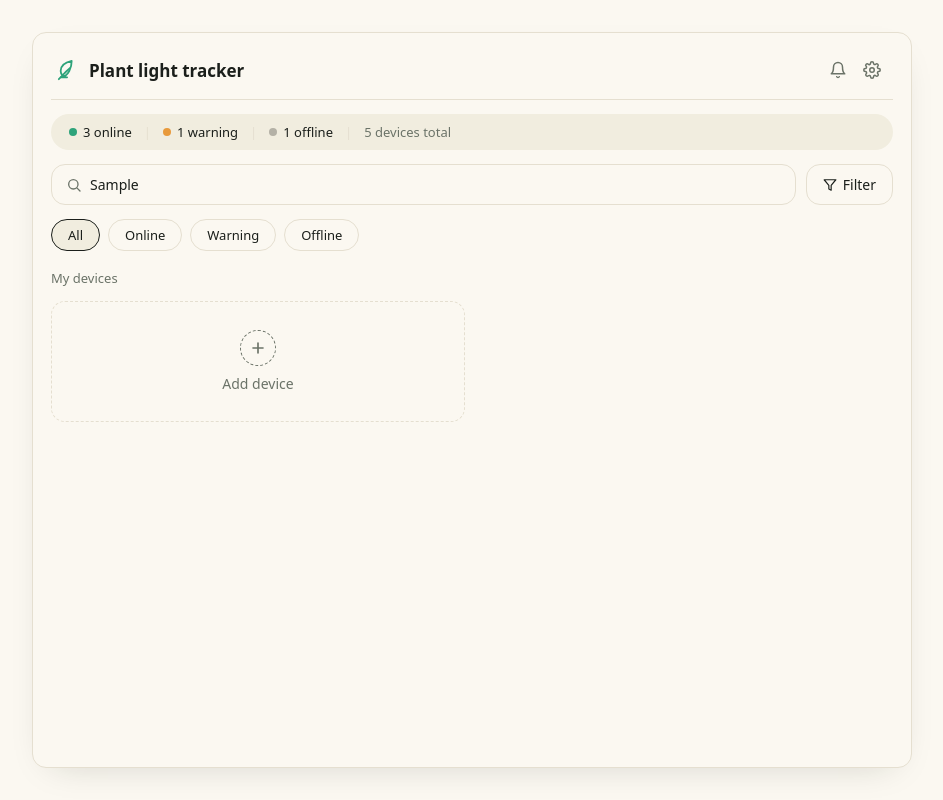
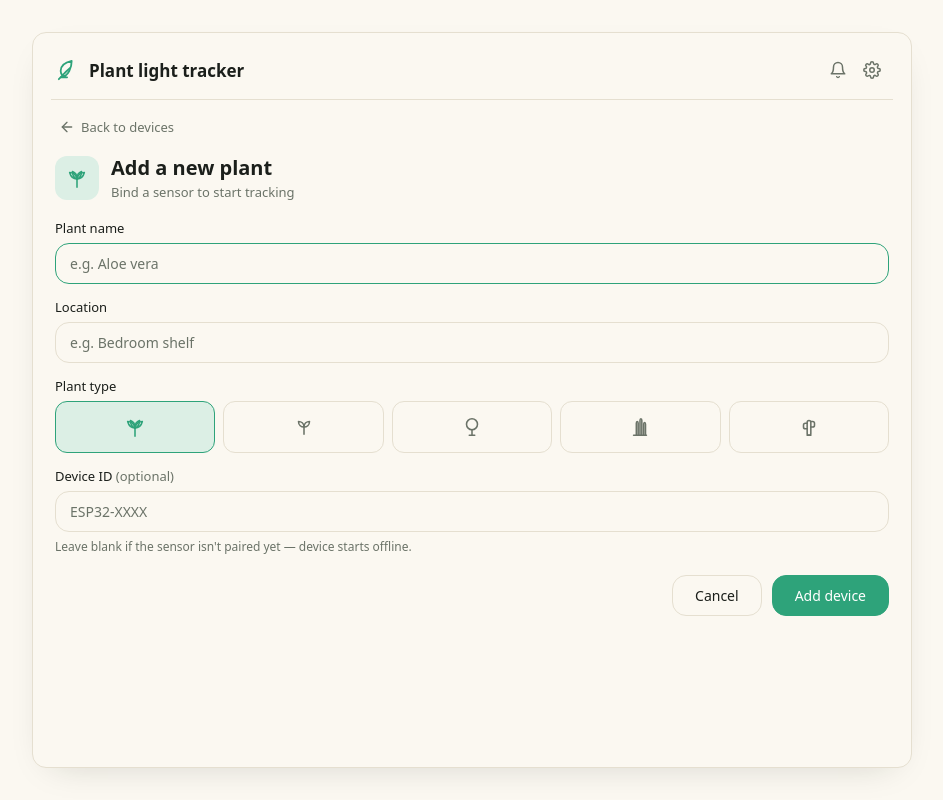
Before and after one commit to Deminalla/Hackathon2026DB, a React (Vite) app: page / in a window 1280 px wide. Both pictures are taken after typing "Sample" into the empty fields and a click on the button "Add device". Shown: the whole page, without its empty margins (168-1111 px from the left). Built offline with nearby package versions, Linux system fonts and the light colour scheme.

Commit message:
add plant form

```diff
--- a/src/App.css
+++ b/src/App.css
@@ -132,6 +132,110 @@
   border-radius: var(--radius);
   color: var(--ink-muted);
   font-size: 14px;
+}
+
+/* Add-device form */
+.form-fields {
+  display: flex;
+  flex-direction: column;
+  gap: 14px;
+  padding: 0 4px;
+}
+.form-field {
+  display: flex;
+  flex-direction: column;
+  gap: 6px;
+}
+.form-label {
+  font-size: 13px;
+  font-weight: 500;
+  color: var(--ink);
+}
+.form-label-hint {
+  font-weight: 400;
+  color: var(--ink-muted);
+}
+.form-input {
+  background: var(--bg);
+  border: 1px solid var(--border);
+  border-radius: var(--radius);
+  padding: 10px 14px;
+  font: inherit;
+  font-size: 14px;
+  color: var(--ink);
+  outline: none;
+  transition: border-color 0.12s;
+}
+.form-input::placeholder { color: var(--ink-muted); }
+.form-input:focus { border-color: var(--green); }
+.form-input-error { border-color: var(--danger); }
+.form-error {
+  font-size: 12px;
+  color: var(--danger);
+}
+.form-hint {
+  font-size: 12px;
+  color: var(--ink-muted);
+}
+
+.icon-picker {
+  display: grid;
+  grid-template-columns: repeat(5, 1fr);
+  gap: 8px;
+}
+.icon-option {
+  background: var(--bg);
+  border: 1.5px solid var(--border);
+  border-radius: 12px;
+  padding: 14px;
+  cursor: pointer;
+  color: var(--ink-muted);
+  display: flex;
+  align-items: center;
+  justify-content: center;
+  transition: border-color 0.12s, background 0.12s, color 0.12s;
+}
+.icon-option:hover { border-color: var(--ink-muted); color: var(--ink); }
+.icon-option-selected {
+  border-color: var(--green);
+  background: var(--green-soft);
+  color: var(--green);
+}
+
+.form-actions {
+  display: flex;
+  gap: 10px;
+  justify-content: flex-end;
+  padding: 6px 4px 0;
+}
+.btn-secondary,
+.btn-primary {
+  padding: 10px 22px;
+  border-radius: var(--radius);
+  font: inherit;
+  font-size: 14px;
+  font-weight: 500;
+  cursor: pointer;
+  border: 1px solid var(--border);
+  transition: background 0.12s, border-color 0.12s;
+}
+.btn-secondary {
+  background: var(--bg);
+  color: var(--ink);
+}
+.btn-secondary:hover { background: var(--surface); }
+.btn-primary {
+  background: var(--green);
+  color: white;
+  border-color: var(--green);
+}
+.btn-primary:hover { background: #258a66; border-color: #258a66; }
+
+@media (max-width: 480px) {
+  .icon-picker { grid-template-columns: repeat(3, 1fr); }
+  .form-actions { flex-direction: column-reverse; }
+  .btn-secondary,
+  .btn-primary { width: 100%; }
 }
 
 /* Pills (shared) */
--- a/src/App.jsx
+++ b/src/App.jsx
@@ -6,13 +6,16 @@ import FilterTabs from "./components/FilterTabs";
 import DeviceCard from "./components/DeviceCard";
 import AddDeviceCard from "./components/AddDeviceCard";
 import DeviceDetail from "./components/DeviceDetail";
-import { devices } from "./data/mockData";
+import AddDeviceForm from "./components/AddDeviceForm";
+import { devices as initialDevices, createDevice } from "./data/mockData";
 import "./App.css";
 
 export default function App() {
+  const [devices, setDevices] = useState(initialDevices);
   const [search, setSearch] = useState("");
   const [filter, setFilter] = useState("all");
   const [selectedId, setSelectedId] = useState("monstera");
+  const [view, setView] = useState("list"); // "list" | "detail" | "add"
   const [openId, setOpenId] = useState(null);
 
   const counts = useMemo(
@@ -21,7 +24,7 @@ export default function App() {
       warning: devices.filter((d) => d.status === "warning").length,
       offline: devices.filter((d) => d.status === "offline").length,
     }),
-    [],
+    [devices],
   );
 
   const filtered = useMemo(() => {
@@ -34,16 +37,38 @@ export default function App() {
           d.name.toLowerCase().includes(q) ||
           d.location.toLowerCase().includes(q),
       );
-  }, [search, filter]);
+  }, [devices, search, filter]);
 
-  const openDevice = openId ? devices.find((d) => d.id === openId) : null;
-  if (openDevice) {
-    return <DeviceDetail device={openDevice} onBack={() => setOpenId(null)} />;
+  if (view === "add") {
+    return (
+      <AddDeviceForm
+        onSubmit={(input) => {
+          const newDevice = createDevice(input);
+          setDevices((prev) => [...prev, newDevice]);
+          setSelectedId(newDevice.id);
+          setView("list");
+        }}
+        onCancel={() => setView("list")}
+      />
+    );
+  }
+
+  if (view === "detail") {
+    const openDevice = devices.find((d) => d.id === openId);
+    if (openDevice) {
+      return (
+        <DeviceDetail
+          device={openDevice}
+          onBack={() => setView("list")}
+        />
+      );
+    }
   }
 
   const handleOpen = (id) => {
     setSelectedId(id);
     setOpenId(id);
+    setView("detail");
   };
 
   return (
@@ -63,7 +88,7 @@ export default function App() {
               onClick={() => handleOpen(d.id)}
             />
           ))}
-          <AddDeviceCard />
+          <AddDeviceCard onClick={() => setView("add")} />
         </div>
       </div>
     </div>
--- /dev/null
+++ b/src/components/AddDeviceForm.jsx
@@ -0,0 +1,135 @@
+import { useState } from "react";
+import Header from "./Header";
+import { PlantIcon } from "./PlantIcons";
+
+function ArrowLeftIcon() {
+  return (
+    <svg width="16" height="16" viewBox="0 0 24 24" fill="none" stroke="currentColor" strokeWidth="2" strokeLinecap="round" strokeLinejoin="round" aria-hidden="true">
+      <line x1="19" y1="12" x2="5" y2="12" />
+      <polyline points="12 19 5 12 12 5" />
+    </svg>
+  );
+}
+
+const ICON_OPTIONS = [
+  { value: "monstera", label: "Monstera / leafy"   },
+  { value: "sprout",   label: "Herb / sprout"      },
+  { value: "tree",     label: "Tree / ficus"       },
+  { value: "spike",    label: "Snake plant"        },
+  { value: "cactus",   label: "Cactus / succulent" },
+];
+
+export default function AddDeviceForm({ onSubmit, onCancel }) {
+  const [name, setName] = useState("");
+  const [location, setLocation] = useState("");
+  const [icon, setIcon] = useState("monstera");
+  const [deviceId, setDeviceId] = useState("");
+  const [errors, setErrors] = useState({});
+
+  function handleSubmit(e) {
+    e.preventDefault();
+    const next = {};
+    if (!name.trim()) next.name = "Required";
+    if (!location.trim()) next.location = "Required";
+    if (Object.keys(next).length) {
+      setErrors(next);
+      return;
+    }
+    onSubmit({
+      name: name.trim(),
+      location: location.trim(),
+      icon,
+      deviceId: deviceId.trim(),
+    });
+  }
+
+  return (
+    <div className="page">
+      <form className="dashboard" onSubmit={handleSubmit} noValidate>
+        <Header />
+        <button type="button" className="back-btn" onClick={onCancel}>
+          <ArrowLeftIcon /> Back to devices
+        </button>
+
+        <div className="detail-hero">
+          <span className="detail-hero-icon"><PlantIcon variant={icon} /></span>
+          <div className="detail-hero-text">
+            <h2 className="detail-hero-title">Add a new plant</h2>
+            <span className="detail-hero-location">Bind a sensor to start tracking</span>
+          </div>
+        </div>
+
+        <div className="form-fields">
+          <label className="form-field">
+            <span className="form-label">Plant name</span>
+            <input
+              type="text"
+              className={`form-input ${errors.name ? "form-input-error" : ""}`}
+              value={name}
+              onChange={(e) => setName(e.target.value)}
+              placeholder="e.g. Aloe vera"
+              autoFocus
+            />
+            {errors.name && <span className="form-error">{errors.name}</span>}
+          </label>
+
+          <label className="form-field">
+            <span className="form-label">Location</span>
+            <input
+              type="text"
+              className={`form-input ${errors.location ? "form-input-error" : ""}`}
+              value={location}
+              onChange={(e) => setLocation(e.target.value)}
+              placeholder="e.g. Bedroom shelf"
+            />
+            {errors.location && <span className="form-error">{errors.location}</span>}
+          </label>
+
+          <div className="form-field">
+            <span className="form-label">Plant type</span>
+            <div className="icon-picker" role="radiogroup" aria-label="Plant type">
+              {ICON_OPTIONS.map((opt) => (
+                <button
+                  key={opt.value}
+                  type="button"
+                  role="radio"
+                  aria-checked={icon === opt.value}
+                  aria-label={opt.label}
+                  className={`icon-option ${icon === opt.value ? "icon-option-selected" : ""}`}
+                  onClick={() => setIcon(opt.value)}
+                >
+                  <PlantIcon variant={opt.value} />
+                </button>
+              ))}
+            </div>
+          </div>
+
+          <label className="form-field">
+            <span className="form-label">
+              Device ID <span className="form-label-hint">(optional)</span>
+            </span>
+            <input
+              type="text"
+              className="form-input"
+              value={deviceId}
+              onChange={(e) => setDeviceId(e.target.value)}
+              placeholder="ESP32-XXXX"
+            />
+            <span className="form-hint">
+              Leave blank if the sensor isn't paired yet — device starts offline.
+            </span>
+          </label>
+        </div>
+
+        <div className="form-actions">
+          <button type="button" className="btn-secondary" onClick={onCancel}>
+            Cancel
+          </button>
+          <button type="submit" className="btn-primary">
+            Add device
+          </button>
+        </div>
+      </form>
+    </div>
+  );
+}
--- a/src/data/mockData.js
+++ b/src/data/mockData.js
@@ -45,3 +45,35 @@ export const devices = RAW_DEVICES.map((d) => ({
 }));
 
 export const pollIntervalMin = 5;
+
+export function createDevice({ name, location, icon, deviceId }) {
+  const id = `dev-${Date.now()}-${Math.random().toString(36).slice(2, 7)}`;
+  const hasSensor = Boolean(deviceId && deviceId.trim());
+  if (!hasSensor) {
+    return {
+      id,
+      name,
+      location,
+      icon,
+      status: "offline",
+      current: { lightPct: null, tempC: null },
+      lastReadAgoMin: null,
+      history24h: [],
+      recent: [],
+    };
+  }
+  // Sensor bound — seed with neutral placeholders until the real ESP32 reports in.
+  const initLight = 50;
+  const initTemp = 22;
+  return {
+    id,
+    name,
+    location,
+    icon,
+    status: "online",
+    current: { lightPct: initLight, tempC: initTemp },
+    lastReadAgoMin: 0,
+    history24h: makeHistory(initLight, initTemp),
+    recent: makeRecent(initLight, initTemp),
+  };
+}
```
